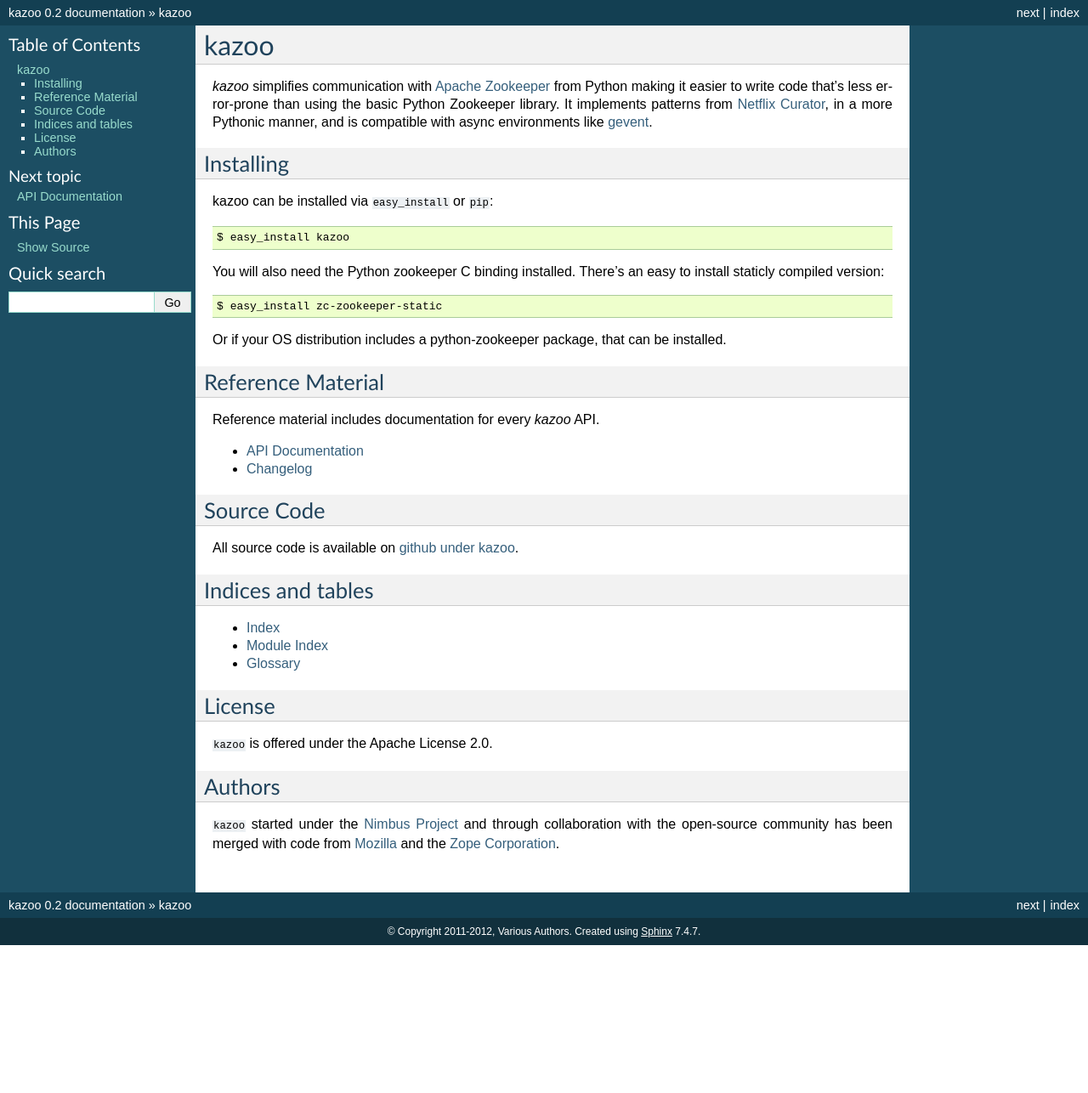
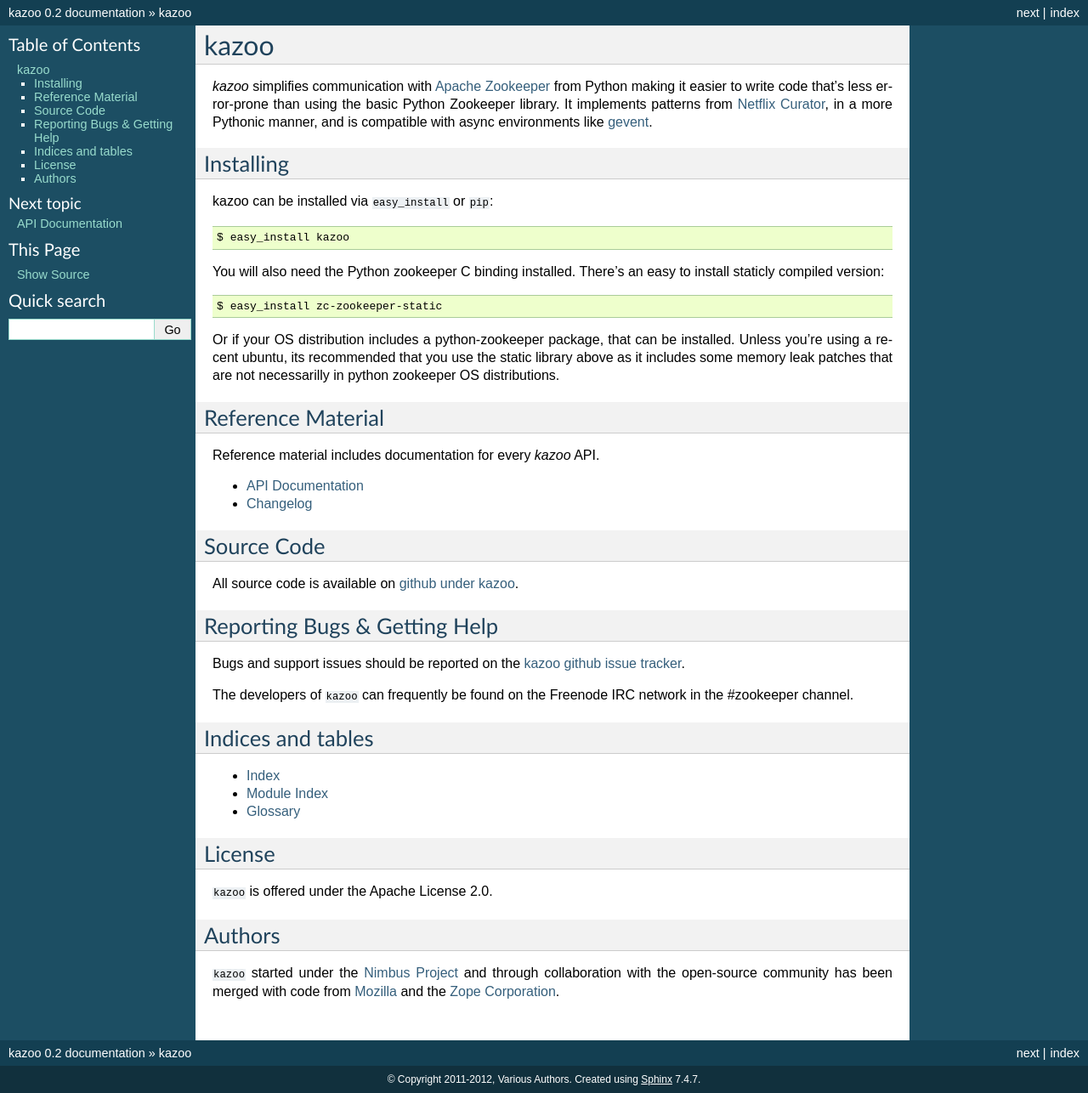
Before and after one commit to python-zk/kazoo, a Sphinx documentation site: the page built from docs/index.rst, in a window 1280 px wide. Shown: the whole page at 85% size. Built offline with Sphinx 7.4.7, drawn with Linux system fonts in a browser that asks for light colours; before the commit the page ends 1112 px from its top, so only the background shows below that.

Commit message:
More general info on kazoo issue reporting, authors.

```diff
--- a/docs/index.rst
+++ b/docs/index.rst
@@ -24,7 +24,9 @@
     $ easy_install zc-zookeeper-static
 
 Or if your OS distribution includes a python-zookeeper package, that can
-be installed.
+be installed. Unless you're using a recent ubuntu, its recommended that you use
+the static library above as it includes some memory leak patches that are not
+necessarilly in python zookeeper OS distributions.
 
 Reference Material
 ==================
@@ -41,6 +43,15 @@
 ===========
 
 All source code is available on `github under kazoo <https://github.com/python-zk/kazoo>`_.
+
+Reporting Bugs & Getting Help
+=============================
+
+Bugs and support issues should be reported on the `kazoo github issue tracker <https://github.com/python-zk/kazoo/issues>`_.
+
+The developers of ``kazoo`` can frequently be found on the Freenode IRC
+network in the #zookeeper channel.
+
 
 Indices and tables
 ==================
```
